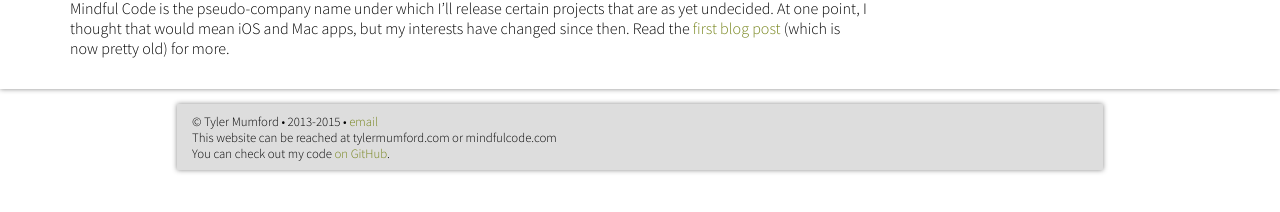
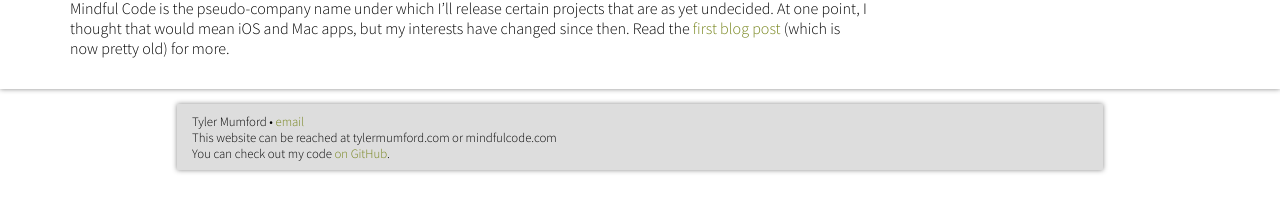
Before and after one commit to tylermumford/website-old, a Jekyll site: the page built from index.md, in a window 1280 px wide. Shown: the part 429-641 px from the top of the page. Built offline with Jekyll 4.4.1, drawn with Linux system fonts in a browser that asks for light colours; Markdown is read by kramdown in place of the engine named in the settings; comment, search, counter and statistics services are not loaded.

Commit message:
Remove copyright notice

```diff
--- a/_includes/footer.html
+++ b/_includes/footer.html
@@ -1,4 +1,4 @@
-&copy; Tyler Mumford &bull; 2013-2015 &bull; <a href="mailto:mail@tylermumford.com">email</a>
+Tyler Mumford &bull; <a href="mailto:mail@tylermumford.com">email</a>
 <br>
 This website can be reached at tylermumford.com or mindfulcode.com<br>
 You can check out my code <a href="http://github.com/tylermumford">on GitHub</a>.<br>
```
